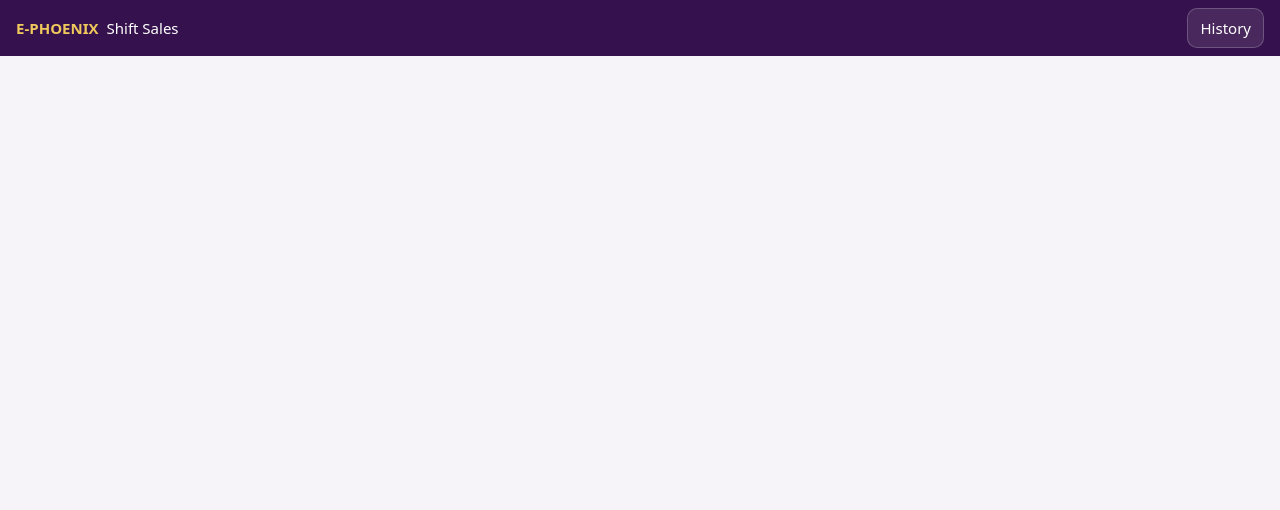
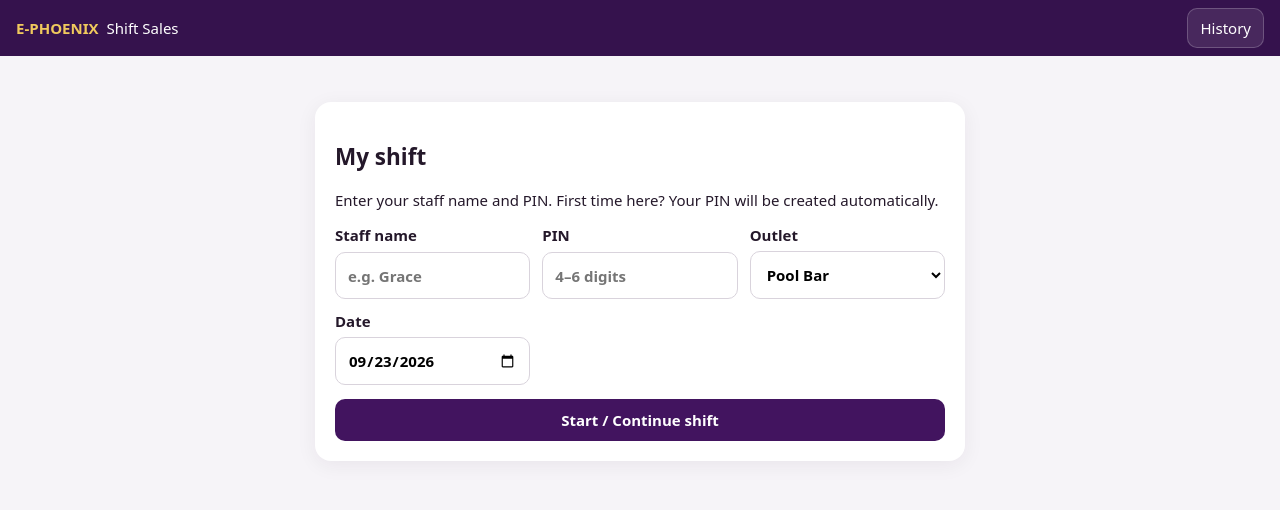
Before and after one commit to PHOENIEX21/Easy, a website: page public/index.html in a window 1280 px wide. Drawn offline with Linux system fonts and the light colour scheme; no server answers.

Commit message:
Restore main app visibility

```diff
--- a/public/index.html
+++ b/public/index.html
@@ -1,6 +1,6 @@
 <!doctype html><html><head><meta charset="utf-8"><meta name="viewport" content="width=device-width,initial-scale=1"><meta name="theme-color" content="#34124d"><title>E-Phoenix Shift Sales</title><link rel="stylesheet" href="/style.css"></head><body>
 <header class="appHeader"><div><b>E-PHOENIX</b><span>Shift Sales</span></div><button id="historyBtn" class="headerBtn">History</button></header>
-<main id="appMain" style="visibility:hidden">
+<main id="appMain">
 <section id="setup" class="card setup"><h1>My shift</h1><p>Enter your staff name and PIN. First time here? Your PIN will be created automatically.</p><div class="setupGrid"><label>Staff name<input id="staff" autocomplete="username" placeholder="e.g. Grace"></label><label>PIN<input id="pin" type="password" inputmode="numeric" autocomplete="current-password" minlength="4" maxlength="6" placeholder="4–6 digits"></label><label>Outlet<select id="outlet"><option>Pool Bar</option><option>Restaurant</option></select></label><label>Date<input id="date" type="date"></label></div><button id="start" class="primary wide">Start / Continue shift</button></section>
 <section id="work" hidden>
 <div id="stickyTools" class="stickyTools"><div class="shiftMini"><div><b id="who"></b><small id="meta"></small></div><strong id="grand">₦0</strong></div><div class="toolRow"><button id="saveNow" class="primary">Save</button><button id="paymentBtn" class="paymentBtn">Payment</button><span id="saveState">Saved ✓</span></div><div class="searchWrap"><input id="itemSearch" placeholder="Search an item…" autocomplete="off"><button id="addCustom" class="smallBtn">+ New</button><div id="searchResults" class="searchResults" hidden></div></div></div>
```
